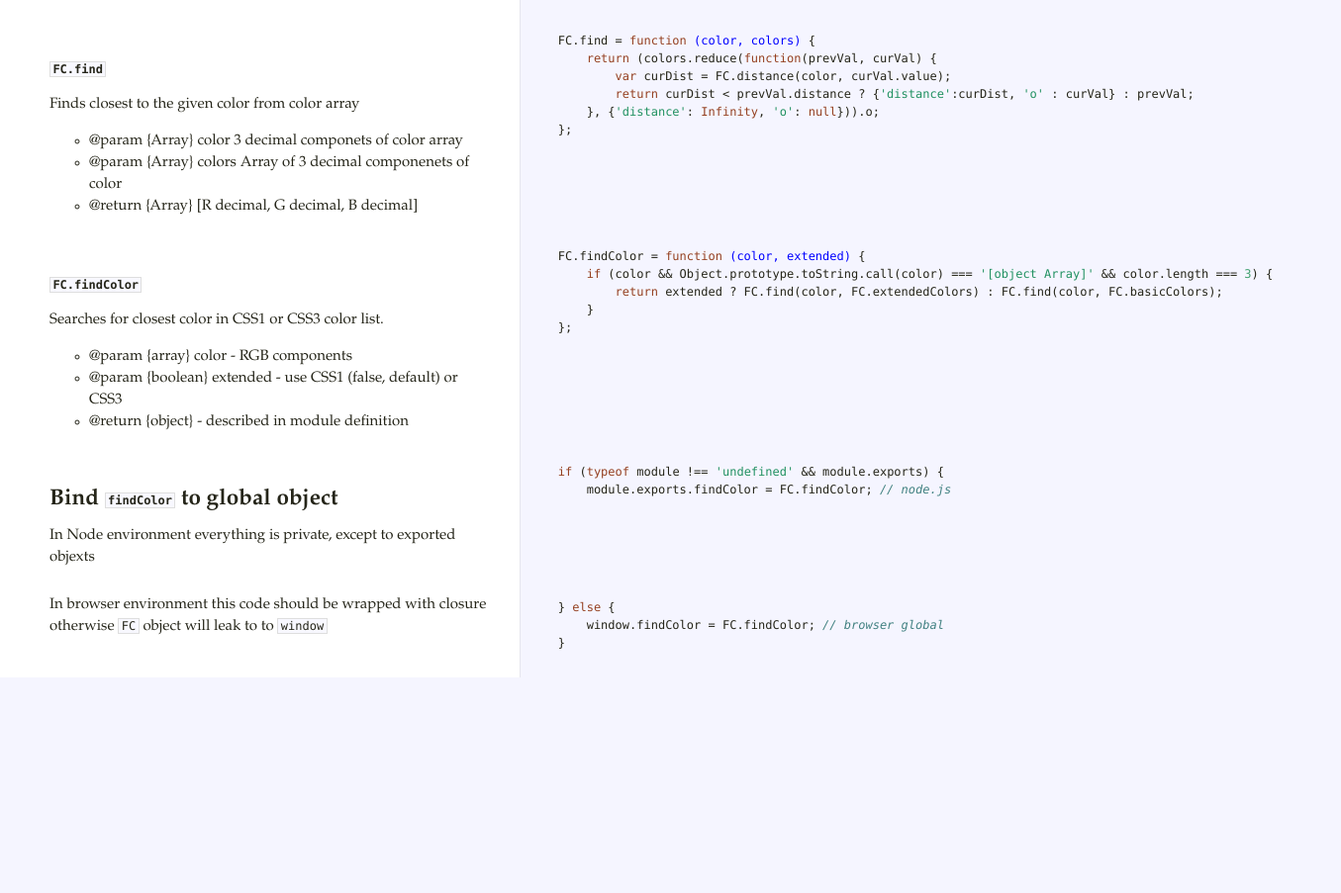
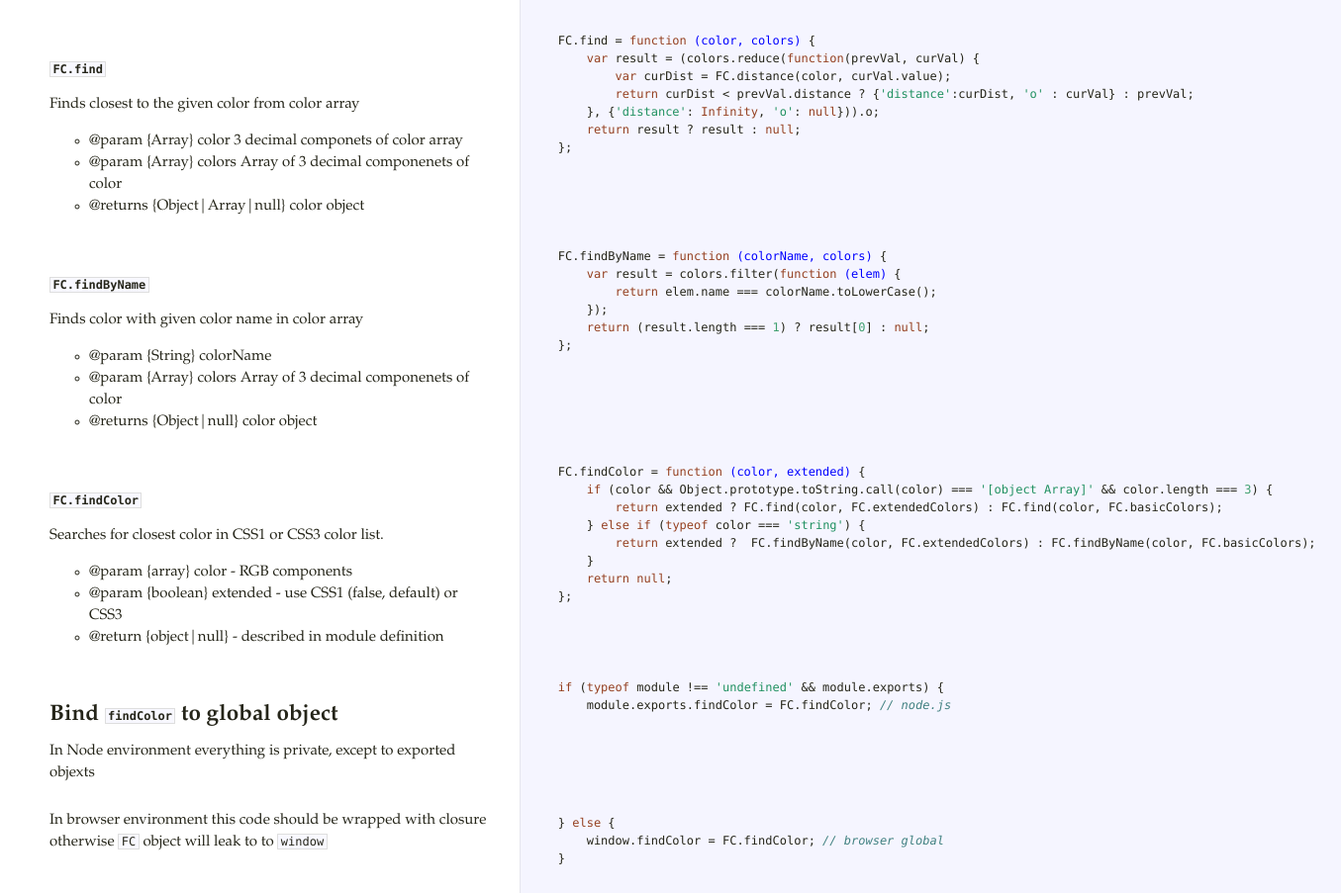
Before and after one commit to cy6erskunk/css3colors, a website: page docs/findColor.html in a window 1280 px wide. Shown: the part 3740-4643 px from the top of the page at 99% size, 1355 px wide, since content can reach past the window. Before the commit the page ends 4425 px from the top, so only its background shows below. Drawn offline with Linux system fonts and the light colour scheme.

Commit message:
v0.2.0 docco docs

```diff
--- a/docs/findColor.html
+++ b/docs/findColor.html
@@ -404,18 +404,19 @@ findColor (color, extended)</p>
               <h2><code>FC.find</code></h2>
 <p>Finds closest to the given color from color array</p>
 <ul>
-<li>@param  {Array} color 3 decimal componets of color array</li>
-<li>@param  {Array} colors Array of 3 decimal componenets of color</li>
-<li>@return {Array} [R decimal, G decimal, B decimal]</li>
+<li>@param   {Array} color 3 decimal componets of color array</li>
+<li>@param   {Array} colors Array of 3 decimal componenets of color</li>
+<li>@returns {Object|Array|null} color object</li>
 </ul>
 
             </div>
 
             <div class="content"><div class="highlight"><pre>FC.find = <span class="function"><span class="keyword">function</span> <span class="params">(color, colors)</span> {</span>
-    <span class="keyword">return</span> (colors.reduce(<span class="keyword">function</span>(prevVal, curVal) {
+    <span class="keyword">var</span> result = (colors.reduce(<span class="keyword">function</span>(prevVal, curVal) {
         <span class="keyword">var</span> curDist = FC.distance(color, curVal.value);
         <span class="keyword">return</span> curDist &lt; prevVal.distance ? {<span class="string">'distance'</span>:curDist, <span class="string">'o'</span> : curVal} : prevVal;
     }, {<span class="string">'distance'</span>: <span class="literal">Infinity</span>, <span class="string">'o'</span>: <span class="literal">null</span>})).o;
+    <span class="keyword">return</span> result ? result : <span class="literal">null</span>;
 };</pre></div></div>
 
         </li>
@@ -427,20 +428,21 @@ findColor (color, extended)</p>
               <div class="pilwrap for-h2">
                 <a class="pilcrow" href="#section-16">&#182;</a>
               </div>
-              <h2><code>FC.findColor</code></h2>
-<p>Searches for closest color in CSS1 or CSS3 color list.</p>
+              <h2><code>FC.findByName</code></h2>
+<p>Finds color with given color name  in color array</p>
 <ul>
-<li>@param  {array} color - RGB components</li>
-<li>@param  {boolean} extended - use CSS1 (false, default) or CSS3</li>
-<li>@return {object} - described in module definition</li>
+<li>@param   {String} colorName</li>
+<li>@param   {Array} colors Array of 3 decimal componenets of color</li>
+<li>@returns {Object|null} color object</li>
 </ul>
 
             </div>
 
-            <div class="content"><div class="highlight"><pre>FC.findColor = <span class="function"><span class="keyword">function</span> <span class="params">(color, extended)</span> {</span>
-    <span class="keyword">if</span> (color &amp;&amp; Object.prototype.toString.call(color) === <span class="string">'[object Array]'</span> &amp;&amp; color.length === <span class="number">3</span>) {
-        <span class="keyword">return</span> extended ? FC.find(color, FC.extendedColors) : FC.find(color, FC.basicColors);
-    }
+            <div class="content"><div class="highlight"><pre>FC.findByName = <span class="function"><span class="keyword">function</span> <span class="params">(colorName, colors)</span> {</span>
+    <span class="keyword">var</span> result = colors.filter(<span class="function"><span class="keyword">function</span> <span class="params">(elem)</span> {</span>
+        <span class="keyword">return</span> elem.name === colorName.toLowerCase();
+    });
+    <span class="keyword">return</span> (result.length === <span class="number">1</span>) ? result[<span class="number">0</span>] : <span class="literal">null</span>;
 };</pre></div></div>
 
         </li>
@@ -451,6 +453,34 @@ findColor (color, extended)</p>
 
               <div class="pilwrap for-h2">
                 <a class="pilcrow" href="#section-17">&#182;</a>
+              </div>
+              <h2><code>FC.findColor</code></h2>
+<p>Searches for closest color in CSS1 or CSS3 color list.</p>
+<ul>
+<li>@param  {array} color - RGB components</li>
+<li>@param  {boolean} extended - use CSS1 (false, default) or CSS3</li>
+<li>@return {object|null} - described in module definition</li>
+</ul>
+
+            </div>
+
+            <div class="content"><div class="highlight"><pre>FC.findColor = <span class="function"><span class="keyword">function</span> <span class="params">(color, extended)</span> {</span>
+    <span class="keyword">if</span> (color &amp;&amp; Object.prototype.toString.call(color) === <span class="string">'[object Array]'</span> &amp;&amp; color.length === <span class="number">3</span>) {
+        <span class="keyword">return</span> extended ? FC.find(color, FC.extendedColors) : FC.find(color, FC.basicColors);
+    } <span class="keyword">else</span> <span class="keyword">if</span> (<span class="keyword">typeof</span> color === <span class="string">'string'</span>) {
+        <span class="keyword">return</span> extended ?  FC.findByName(color, FC.extendedColors) : FC.findByName(color, FC.basicColors);
+    }
+    <span class="keyword">return</span> <span class="literal">null</span>;
+};</pre></div></div>
+
+        </li>
+
+
+        <li id="section-18">
+            <div class="annotation">
+
+              <div class="pilwrap for-h2">
+                <a class="pilcrow" href="#section-18">&#182;</a>
               </div>
               <h2>Bind <code>findColor</code> to global object</h2>
 <p>In Node environment everything is private, except to exported objexts</p>
@@ -463,11 +493,11 @@ findColor (color, extended)</p>
         </li>
 
 
-        <li id="section-18">
+        <li id="section-19">
             <div class="annotation">
 
               <div class="pilwrap ">
-                <a class="pilcrow" href="#section-18">&#182;</a>
+                <a class="pilcrow" href="#section-19">&#182;</a>
               </div>
               <p>In browser environment this code should be wrapped
 with closure otherwise <code>FC</code> object will leak to to <code>window</code></p>
```
